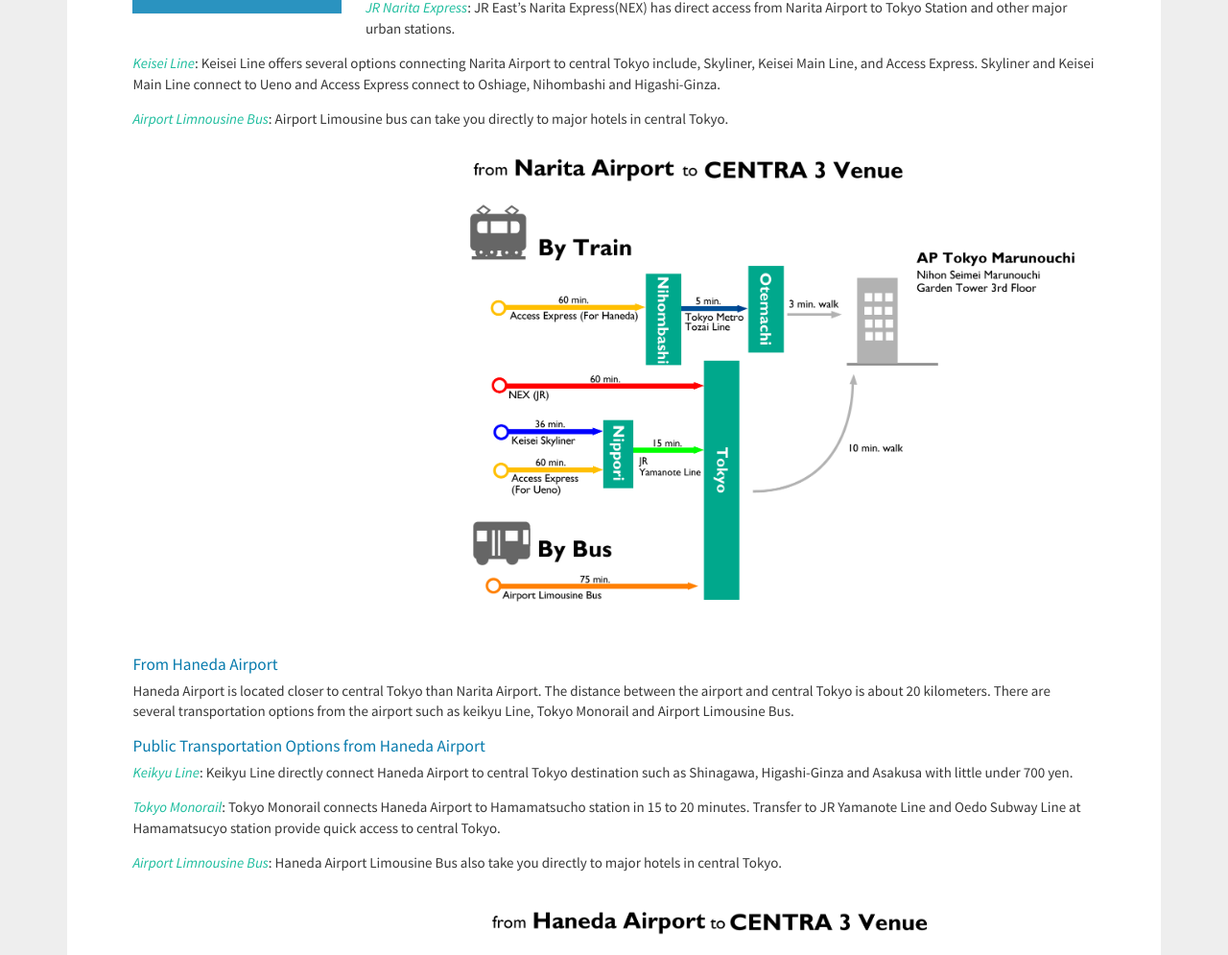
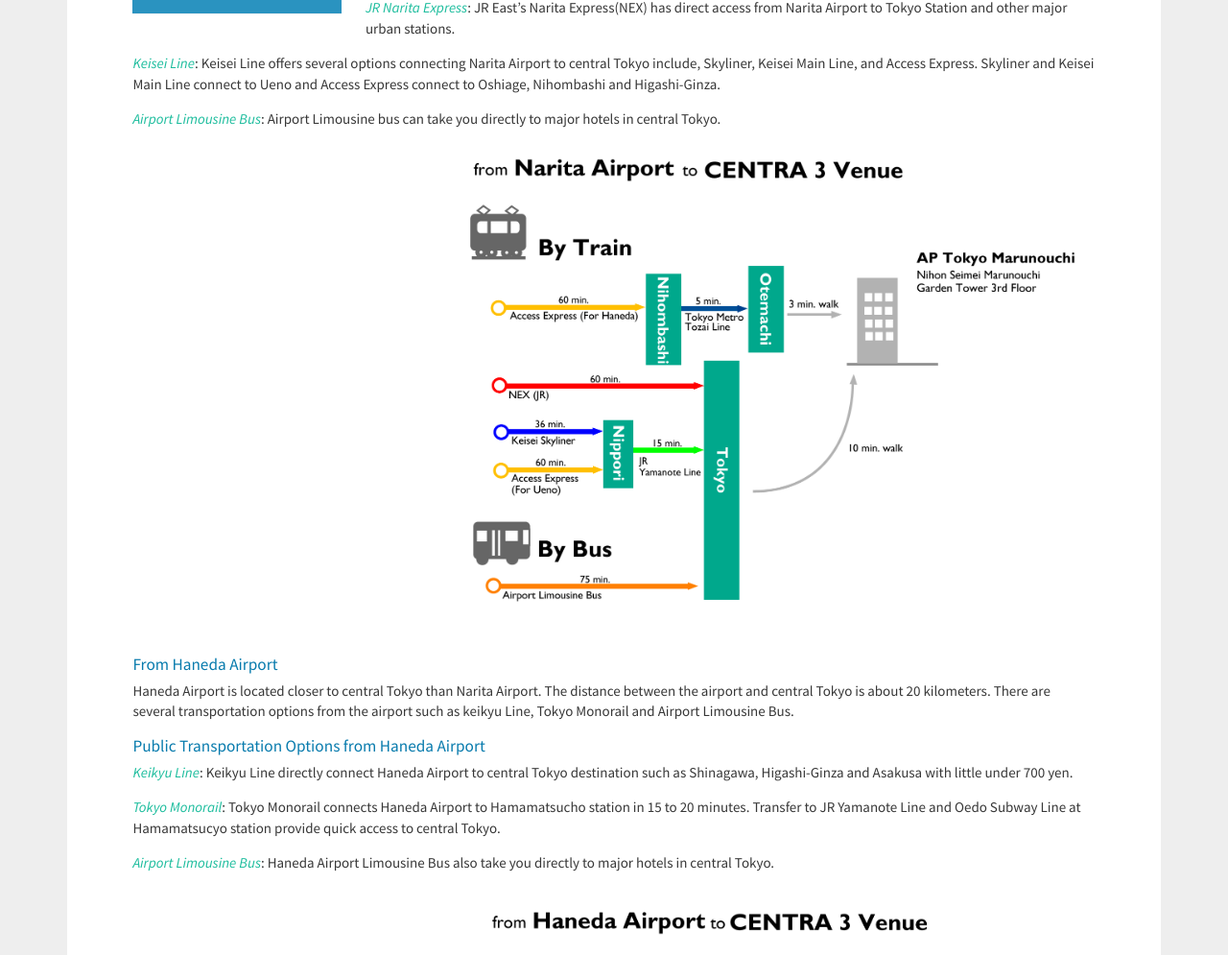
Before and after one commit to hmchou56/centra8, a Jekyll site: the page built from centra3/travel.md, in a window 1280 px wide and 1400 px high, scrolled down 549 px. Shown: the part 146-1141 px from the top of the window at 96% size. Built offline with Jekyll 4.4.1, drawn with Linux system fonts in a browser that asks for light colours; nearby versions of some CDN libraries.

Commit message:
edited typos

```diff
--- a/centra3/travel.md
+++ b/centra3/travel.md
@@ -25,7 +25,7 @@
 
 [*Keisei Line*](http://www.keisei.co.jp/keisei/tetudou/skyliner/us/index.php): Keisei Line offers several options connecting Narita Airport to central Tokyo include, Skyliner, Keisei Main Line, and Access Express. Skyliner and Keisei Main Line connect to Ueno and Access Express connect to Oshiage, Nihombashi and Higashi-Ginza.
 
-[*Airport Limnousine Bus*](https://www.limousinebus.co.jp/en/): Airport Limousine bus can take you directly to major hotels in central Tokyo.
+[*Airport Limousine Bus*](https://www.limousinebus.co.jp/en/): Airport Limousine bus can take you directly to major hotels in central Tokyo.
 
 <p style="padding-left: 270px;"><img src="/img/Narita Airport to venue.png" alt="Narita Airport to venue" style="margin-right: auto;margin-left: auto;" class="img-responsive"></p>
 
@@ -39,7 +39,7 @@
 
 [*Tokyo Monorail*](http://www.tokyo-monorail.co.jp/english/): Tokyo Monorail connects Haneda Airport to Hamamatsucho station in 15 to 20 minutes. Transfer to JR Yamanote Line and Oedo Subway Line at Hamamatsucyo station provide quick access to central Tokyo.
 
-[*Airport Limnousine Bus*](https://www.limousinebus.co.jp/en/): Haneda Airport Limousine Bus also take you directly to major hotels in central Tokyo.
+[*Airport Limousine Bus*](https://www.limousinebus.co.jp/en/): Haneda Airport Limousine Bus also take you directly to major hotels in central Tokyo.
 
 <p style="padding-left: 270px;"><img src="/img/Haneda Airport to venue.png" alt="Haneda Airport to venue" style="margin-right: auto;margin-left: auto;" class="img-responsive">
 </p>
```
